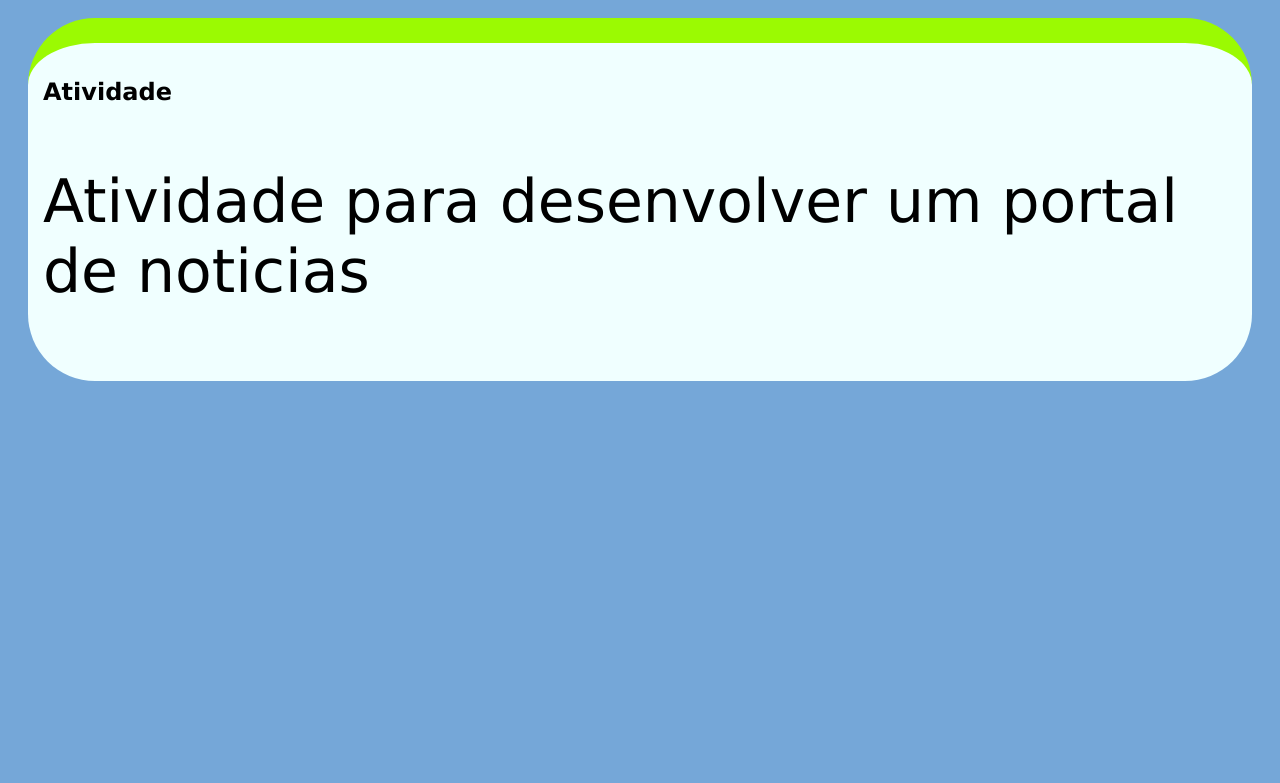
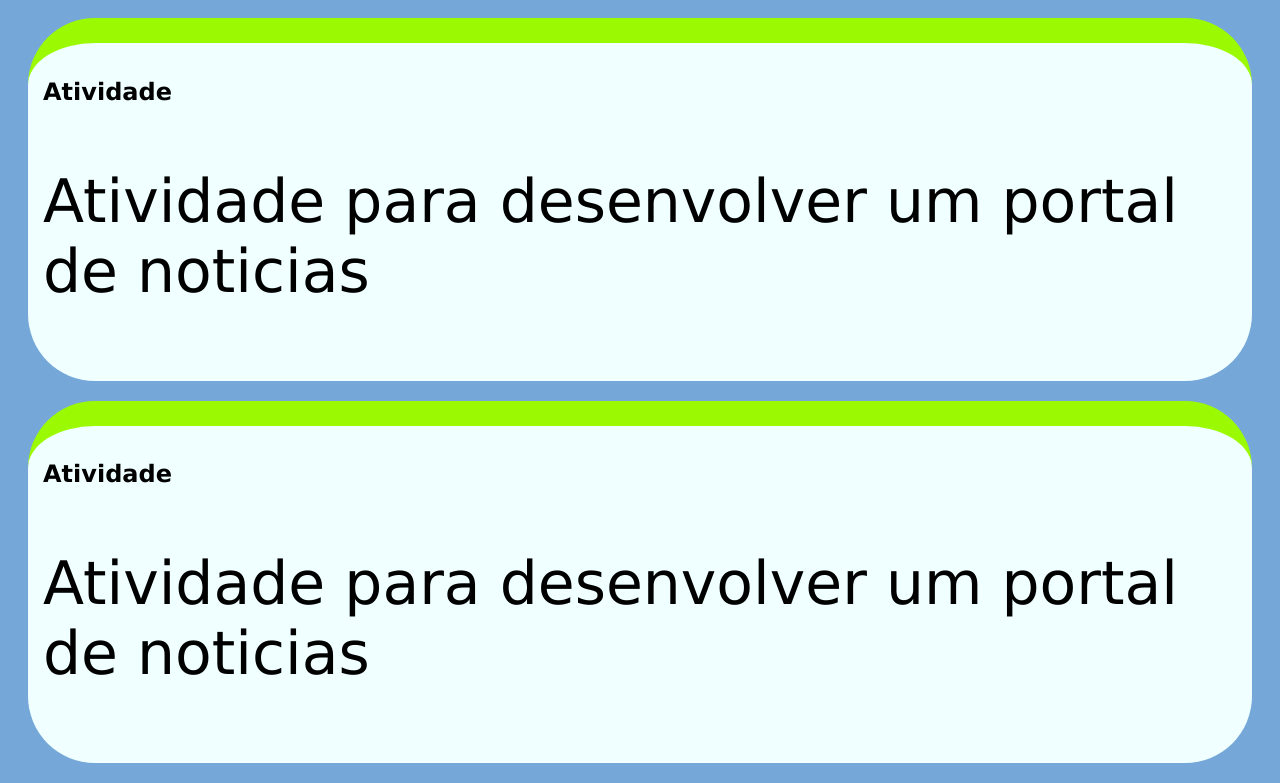
Before and after one commit to YendliwGui/portif-lio-devmobile-Yendliw, a plain HTML site: page index.html in a window 1280 px wide. Shown: the part 1072-1855 px from the top of the page. Before the commit the page ends 1473 px from the top, so only its background shows below. Drawn offline with Linux system fonts and the light colour scheme.

Commit message:
Add files via upload

```diff
--- a/index.html
+++ b/index.html
@@ -66,6 +66,13 @@
         <p>Atividade para desenvolver um portal de noticias</p>
         </div>
     </a>
+
+    <a href="atividades/integracao.html">
+        <div>
+        <h2>Atividade</h2>
+        <p>Atividade para desenvolver um portal de noticias</p>
+        </div>
+    </a>
 </body>
 
 </html>
```
